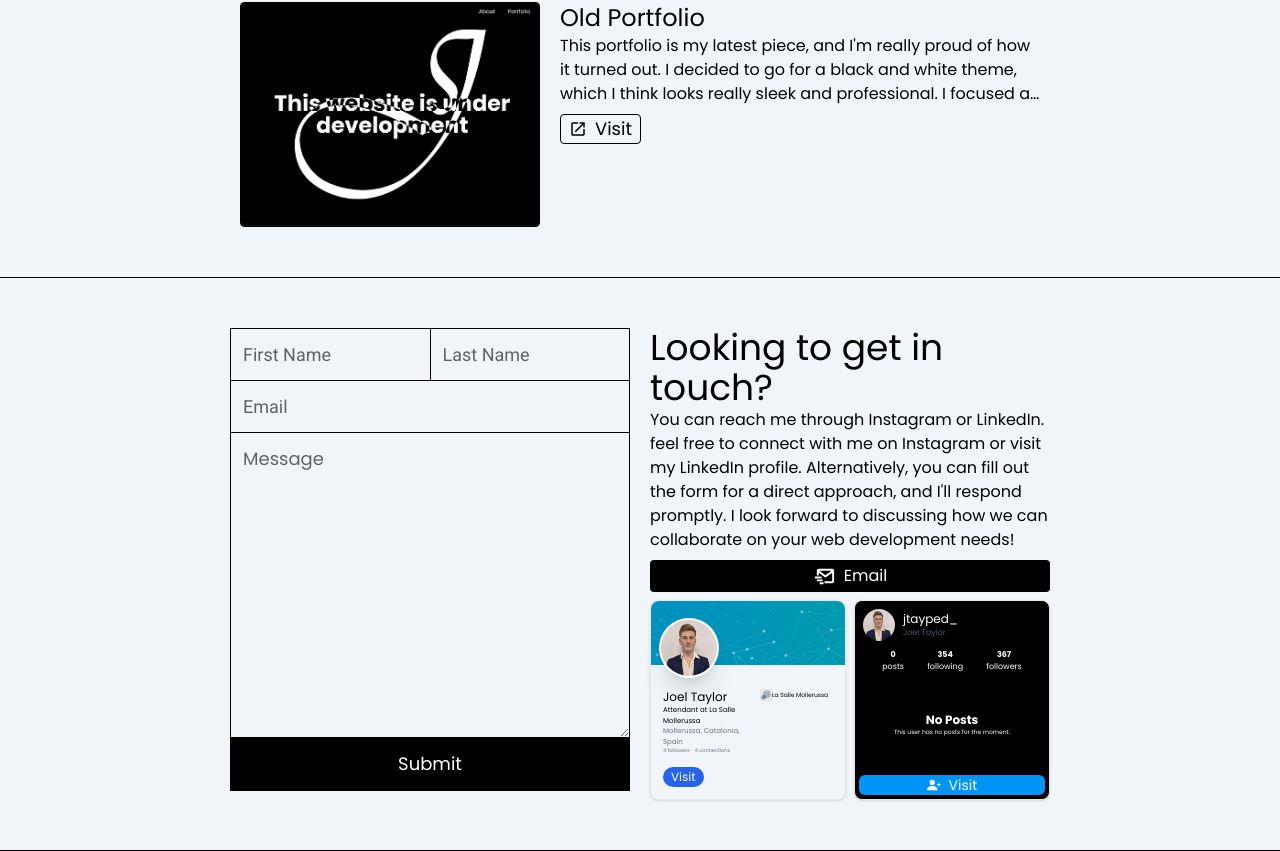
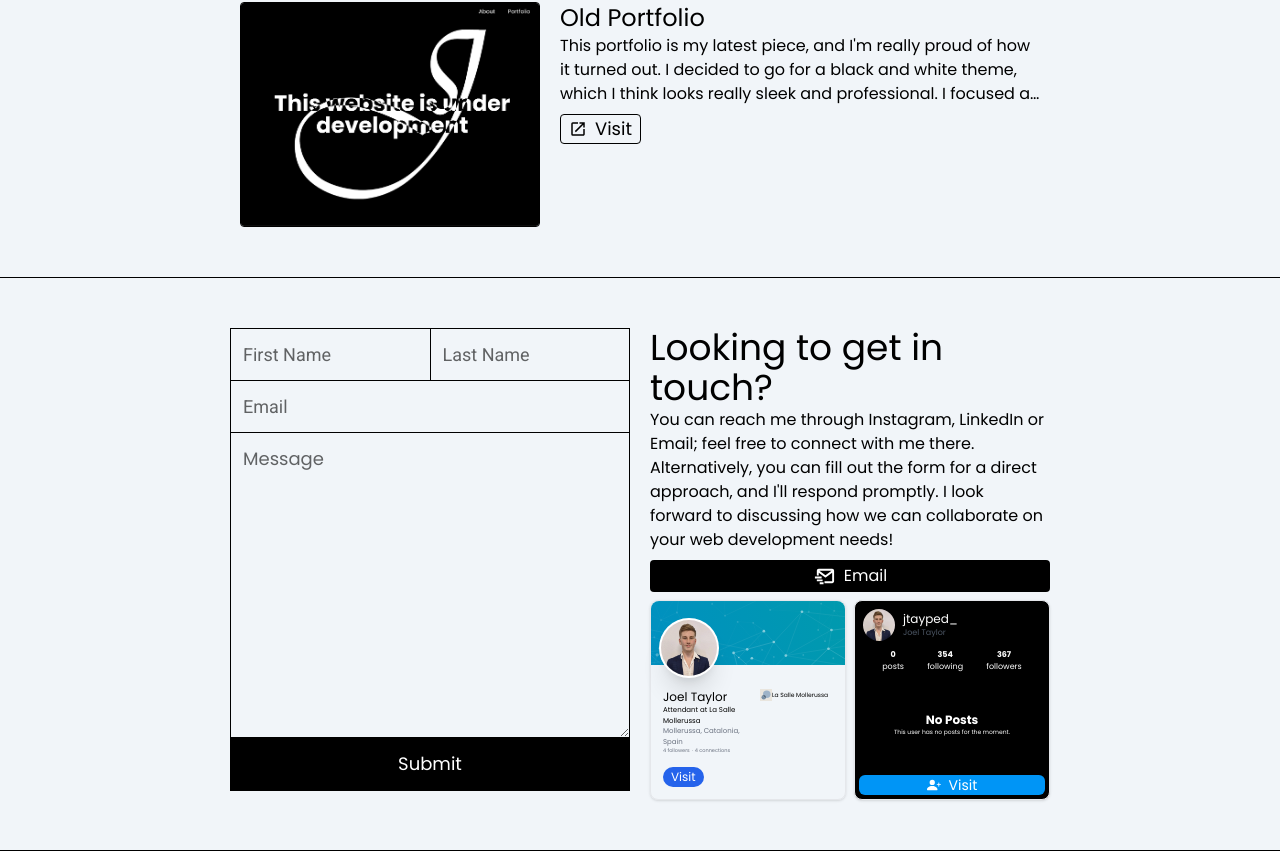
Before and after one commit to jtayped/portfolio-v3, a React (Create React App) app: page / in a window 1280 px wide. Shown: the part 2272-3123 px from the top of the page. Built offline with nearby package versions, Linux system fonts and the light colour scheme.

Commit message:
email added to content

```diff
--- a/src/constants/Home.js
+++ b/src/constants/Home.js
@@ -109,7 +109,7 @@ export const portfolio = {
 export const contact = {
   title: "Looking to get in touch? ",
   description:
-    "You can reach me through Instagram or LinkedIn. feel free to connect with me on Instagram or visit my LinkedIn profile. Alternatively, you can fill out the form for a direct approach, and I'll respond promptly. I look forward to discussing how we can collaborate on your web development needs!",
+    "You can reach me through Instagram, LinkedIn or Email; feel free to connect with me there. Alternatively, you can fill out the form for a direct approach, and I'll respond promptly. I look forward to discussing how we can collaborate on your web development needs!",
   emailLink: "mailto:jtayped@gmail.com",
   socials: {
     instagram: {
```
